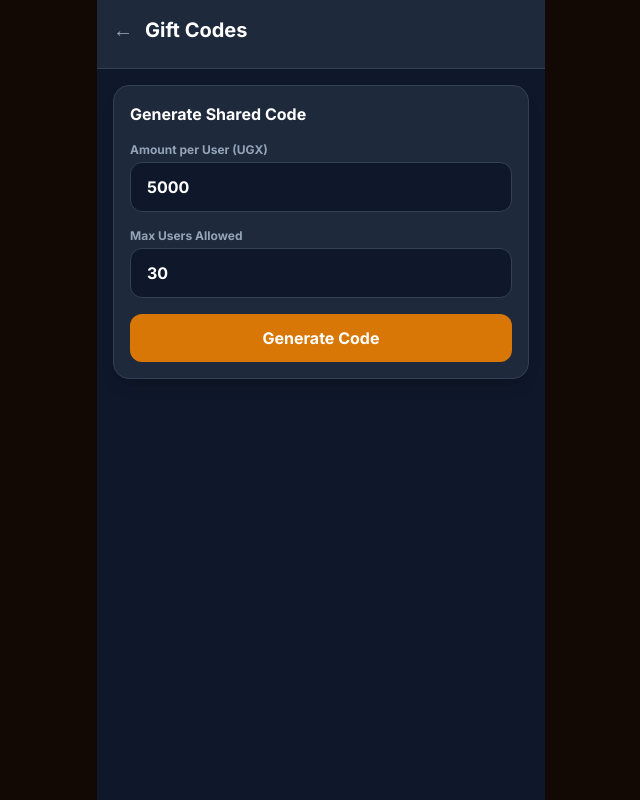
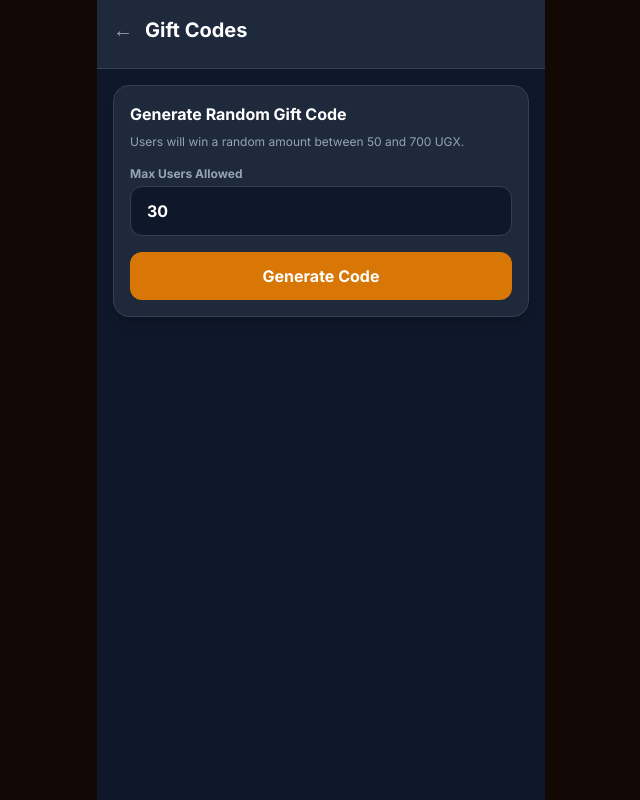
Before and after one commit to paercy32-eng/nexa-app, a Next.js app: page /admin/giftcodes in a window 1280 px wide. Shown: the whole page, without its empty margins (319-959 px from the left). Built offline with nearby package versions, Linux system fonts and the light colour scheme.

Commit message:
Update page.tsx

```diff
--- a/app/admin/giftcodes/page.tsx
+++ b/app/admin/giftcodes/page.tsx
@@ -6,7 +6,6 @@ import Link from 'next/link';
 
 export default function AdminGiftCodesPage() {
   const router = useRouter();
-  const [amount, setAmount] = useState('5000');
   const [maxUses, setMaxUses] = useState('30');
   const [loading, setLoading] = useState(false);
   const [generatedCodes, setGeneratedCodes] = useState<any[]>([]);
@@ -22,7 +21,7 @@ export default function AdminGiftCodesPage() {
       const res = await fetch('/api/admin/giftcodes', {
         method: 'POST',
         headers: { 'Content-Type': 'application/json' },
-        body: JSON.stringify({ amount: Number(amount), maxUses: Number(maxUses) }),
+        body: JSON.stringify({ maxUses: Number(maxUses) }),
       });
 
       if (res.status === 401) {
@@ -64,20 +63,10 @@ export default function AdminGiftCodesPage() {
 
         {/* Generator Form */}
         <div className="bg-slate-800 border border-slate-700 rounded-2xl p-4 mb-6 shadow-lg">
-          <h2 className="text-white font-bold mb-4">Generate Shared Code</h2>
+          <h2 className="text-white font-bold mb-2">Generate Random Gift Code</h2>
+          <p className="text-xs text-slate-400 mb-4">Users will win a random amount between 50 and 700 UGX.</p>
 
           <form onSubmit={handleGenerate} className="space-y-4">
-            <div>
-              <label className="block text-xs text-slate-400 font-bold mb-1">Amount per User (UGX)</label>
-              <input
-                type="number"
-                value={amount}
-                onChange={(e) => setAmount(e.target.value)}
-                className="w-full bg-slate-900 border border-slate-700 rounded-xl px-4 py-3 text-white font-bold"
-                required
-              />
-            </div>
-
             <div>
               <label className="block text-xs text-slate-400 font-bold mb-1">Max Users Allowed</label>
               <input
@@ -111,8 +100,7 @@ export default function AdminGiftCodesPage() {
                   <div className="flex justify-between items-start">
                     <div>
                       <div className="text-amber-400 font-mono font-black text-2xl tracking-wider">{c.code}</div>
-                      <div className="text-xs text-slate-400 mt-1">Value: <strong className="text-white">UGX {c.amount}</strong></div>
-                      <div className="text-xs text-slate-400">Limit: <strong className="text-white">{c.max_uses} Users</strong></div>
+                      <div className="text-xs text-slate-400 mt-1">Limit: <strong className="text-white">{c.max_uses} Users</strong></div>
                     </div>
                     <button
                       onClick={() => copyToClipboard(c.code)}
```
